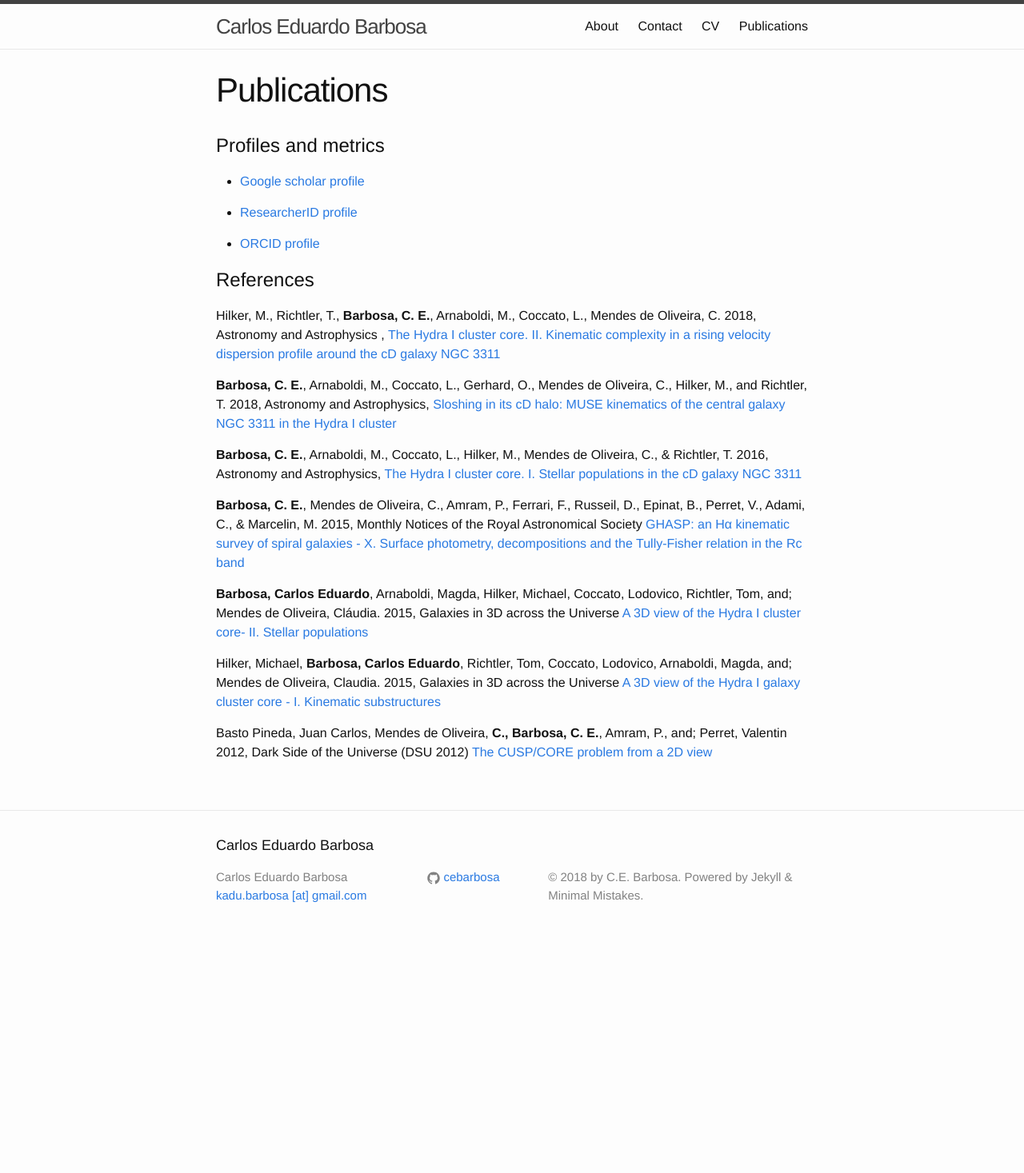
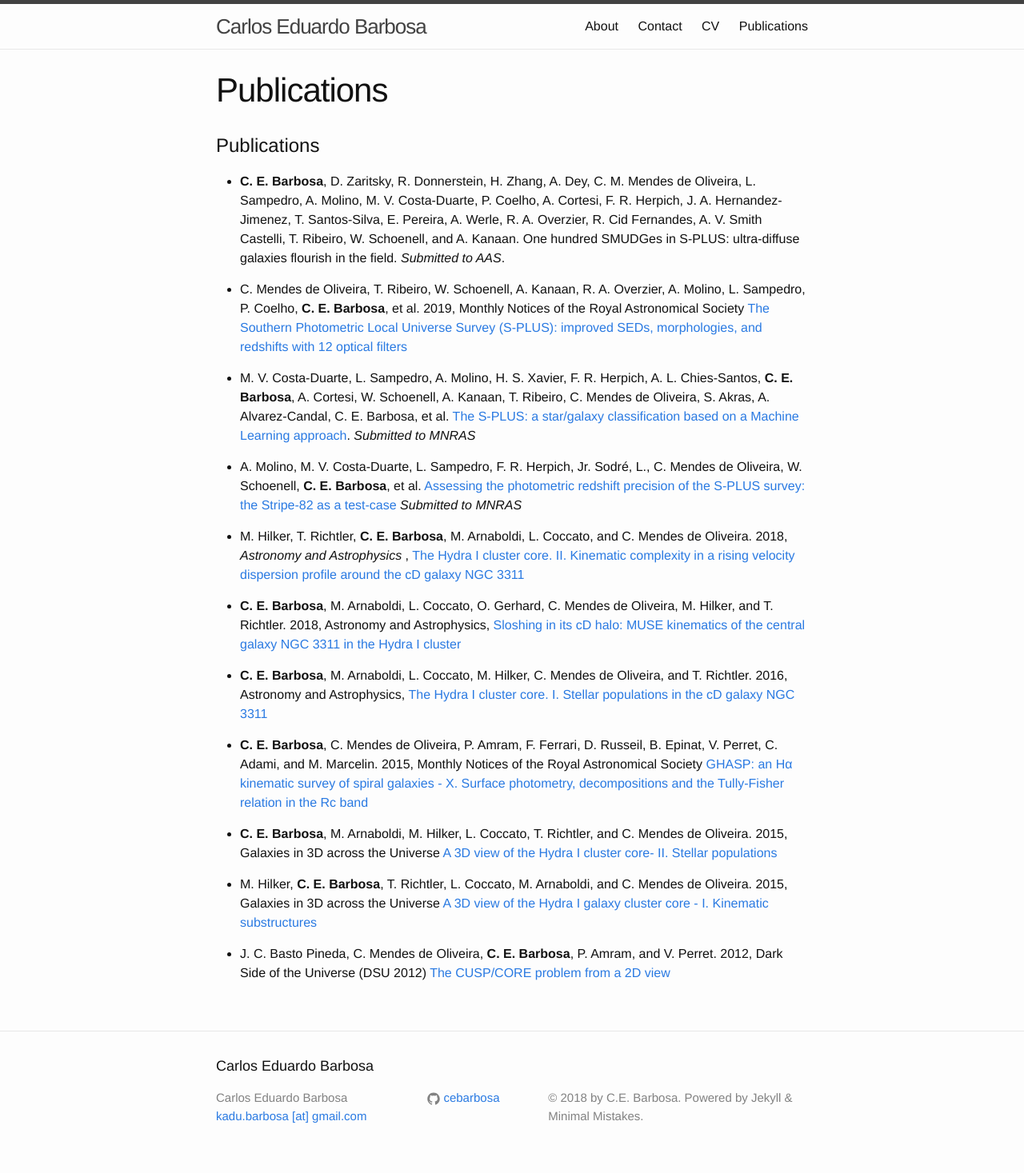
Before and after one commit to cebarbosa/cebarbosa.github.io, a Jekyll site: the page built from publications.md, in a window 1280 px wide. Shown: the whole page at 80% size. Built offline with Jekyll 4.4.1, drawn with Linux system fonts in a browser that asks for light colours; before the commit the page ends 1191 px from its top, so only the background shows below that.

Commit message:
Updated publications.

```diff
--- a/publications.md
+++ b/publications.md
@@ -2,35 +2,31 @@
 layout: page
 title: "Publications"
 ---
-Profiles and metrics
+Publications
 =====
-* [Google scholar profile](https://scholar.google.com.ar/citations?user=Ry6d_JcAAAAJ&hl=en)
+* **C. E. Barbosa**, D. Zaritsky, R. Donnerstein, H. Zhang, A. Dey, C. M. Mendes de Oliveira, L. Sampedro, A. Molino, M. V. Costa-Duarte, P. Coelho, A. Cortesi, F. R. Herpich, J. A. Hernandez-Jimenez, T. Santos-Silva, E. Pereira, A. Werle, R. A. Overzier, R. Cid Fernandes, A. V. Smith Castelli, T. Ribeiro, W. Schoenell, and A. Kanaan. One hundred SMUDGes in S-PLUS: ultra-diffuse galaxies flourish in the field. *Submitted to AAS*.
 
-* [ResearcherID profile](http://www.researcherid.com/rid/J-1146-2016)
+* C. Mendes de Oliveira, T. Ribeiro, W. Schoenell, A. Kanaan, R. A. Overzier, A. Molino, L. Sampedro, P. Coelho, **C. E. Barbosa**, et al. 2019, Monthly Notices of the Royal Astronomical Society [The Southern Photometric Local Universe Survey (S-PLUS): improved SEDs, morphologies, and redshifts with 12 optical filters](https://ui.adsabs.harvard.edu/abs/2019MNRAS.489..241M)
 
-* [ORCID profile](https://orcid.org/0000-0002-5292-2782)
+* M. V. Costa-Duarte, L. Sampedro, A. Molino, H. S. Xavier, F. R. Herpich, A. L. Chies-Santos, **C. E. Barbosa**, A. Cortesi, W. Schoenell, A. Kanaan, T. Ribeiro, C. Mendes de Oliveira, S. Akras, A. Alvarez-Candal, C. E. Barbosa, et al. [The S-PLUS: a star/galaxy classification based on a Machine Learning approach](https://ui.adsabs.harvard.edu/abs/2019arXiv190908626C). *Submitted to MNRAS*
 
-References
-=====
+* A. Molino, M. V. Costa-Duarte, L. Sampedro, F. R. Herpich, Jr. Sodré, L., C. Mendes de Oliveira, W. Schoenell, **C. E. Barbosa**, et al. [Assessing the photometric redshift precision of the S-PLUS survey: the Stripe-82 as a test-case](https://ui.adsabs.harvard.edu/abs/2019arXiv190706315M) *Submitted to MNRAS*
+
+* M. Hilker, T. Richtler, **C. E. Barbosa**, M. Arnaboldi, L. Coccato, and C. Mendes de Oliveira. 2018, *Astronomy and Astrophysics* , [The Hydra I cluster core. II. Kinematic complexity in a rising velocity dispersion profile around the cD galaxy NGC 3311](http://cdsads.u-strasbg.fr/abs/2018A%26A...619A..70H)
+
+* **C. E. Barbosa**, M. Arnaboldi, L. Coccato, O. Gerhard, C. Mendes de Oliveira, M. Hilker, and
+T. Richtler. 2018,  Astronomy and Astrophysics, [Sloshing in its cD halo: MUSE kinematics of the central galaxy NGC 3311 in the Hydra I cluster](http://adsabs.harvard.edu/abs/2018A%26A...609A..78B)
+
+* **C. E. Barbosa**, M. Arnaboldi, L. Coccato, M. Hilker, C. Mendes de Oliveira, and T. Richtler. 2016,  Astronomy and Astrophysics, [The Hydra I cluster core. I. Stellar populations in the cD galaxy NGC 3311](http://adsabs.harvard.edu/abs/2016A%26A...589A.139B)
 
 
-Hilker, M., Richtler, T., **Barbosa, C. E.**, Arnaboldi, M., Coccato, L.,  Mendes de Oliveira, C. 2018, Astronomy and Astrophysics , [The Hydra I cluster core. II. Kinematic complexity in a rising velocity dispersion profile around the cD galaxy NGC 3311](http://cdsads.u-strasbg.fr/abs/2018A%26A...619A..70H)
-
-**Barbosa, C. E.**, Arnaboldi, M., Coccato, L., Gerhard, O., Mendes de Oliveira, C., Hilker, M., and Richtler, T. 2018,  Astronomy and Astrophysics, [Sloshing in its cD halo: MUSE kinematics of the central galaxy NGC 3311 in the Hydra I cluster](http://adsabs.harvard.edu/abs/2018A%26A...609A..78B)
-
-**Barbosa, C. E.**, Arnaboldi, M., Coccato, L., Hilker, M., Mendes de Oliveira, C., & Richtler, T. 2016,  Astronomy and Astrophysics, [The Hydra I cluster core. I. Stellar populations in the cD galaxy NGC 3311](http://adsabs.harvard.edu/abs/2016A%26A...589A.139B)
+* **C. E. Barbosa**, C. Mendes de Oliveira, P. Amram, F. Ferrari, D. Russeil, B. Epinat, V. Perret,
+C. Adami, and M. Marcelin. 2015,  Monthly Notices of the Royal Astronomical Society [GHASP: an H&#945; kinematic survey of spiral galaxies - X. Surface photometry, decompositions and the Tully-Fisher relation in the Rc band](http://dsabs.harvard.eduabs/2015MNRAS.453.2965B)
 
 
-**Barbosa, C. E.**, Mendes de Oliveira, C., Amram, P., Ferrari, F., Russeil, D., Epinat, B., Perret, V., Adami, C., &amp; Marcelin, M. 2015,  Monthly Notices of the Royal Astronomical Society [GHASP: an H&#945; kinematic survey of spiral galaxies - X. Surface photometry, decompositions and the Tully-Fisher relation in the Rc band](http://dsabs.harvard.eduabs/2015MNRAS.453.2965B)
+* **C. E. Barbosa**, M. Arnaboldi, M. Hilker, L. Coccato, T. Richtler, and C. Mendes de Oliveira. 2015,  Galaxies in 3D across the Universe [A 3D view of the Hydra I cluster core- II. Stellar populations](http://adsabs.harvard.edu/abs/2015IAUS..309..223B)
+
+* M. Hilker, **C. E. Barbosa**, T. Richtler, L. Coccato, M. Arnaboldi, and C. Mendes de Oliveira. 2015,  Galaxies in 3D across the Universe [A 3D view of the Hydra I galaxy cluster core - I. Kinematic substructures](http://adsabs.harvard.edu/abs/2015IAUS..309..221H)
 
 
-**Barbosa, Carlos Eduardo**, Arnaboldi, Magda, Hilker, Michael, Coccato, Lodovico, Richtler, Tom, and; Mendes de Oliveira, Cláudia. 2015,  Galaxies in
-3D across the Universe [A 3D view of the Hydra I cluster core- II. Stellar populations](http://adsabs.harvard.edu/abs/2015IAUS..309..223B)
-
-
-Hilker, Michael, **Barbosa, Carlos Eduardo**, Richtler, Tom, Coccato, Lodovico, Arnaboldi, Magda, and; Mendes de Oliveira, Claudia. 2015,  Galaxies
-in 3D across the Universe [A 3D view of the Hydra I galaxy cluster core -
-I. Kinematic substructures](http://adsabs.harvard.edu/abs/2015IAUS..309..221H)
-
-
-Basto Pineda, Juan Carlos, Mendes de Oliveira, **C., Barbosa, C. E.**, Amram, P., and; Perret, Valentin 2012,  Dark Side of the Universe (DSU 2012) [The CUSP/CORE problem from a 2D view](http://adsabs.harvard.edu/abs/2012dsu..workE..23B)
+* J. C. Basto Pineda, C. Mendes de Oliveira, **C. E. Barbosa**, P. Amram, and V. Perret. 2012,  Dark Side of the Universe (DSU 2012) [The CUSP/CORE problem from a 2D view](http://adsabs.harvard.edu/abs/2012dsu..workE..23B)
```
Also changed, not shown: cv.md (+5 -5 lines), 1 other file.
